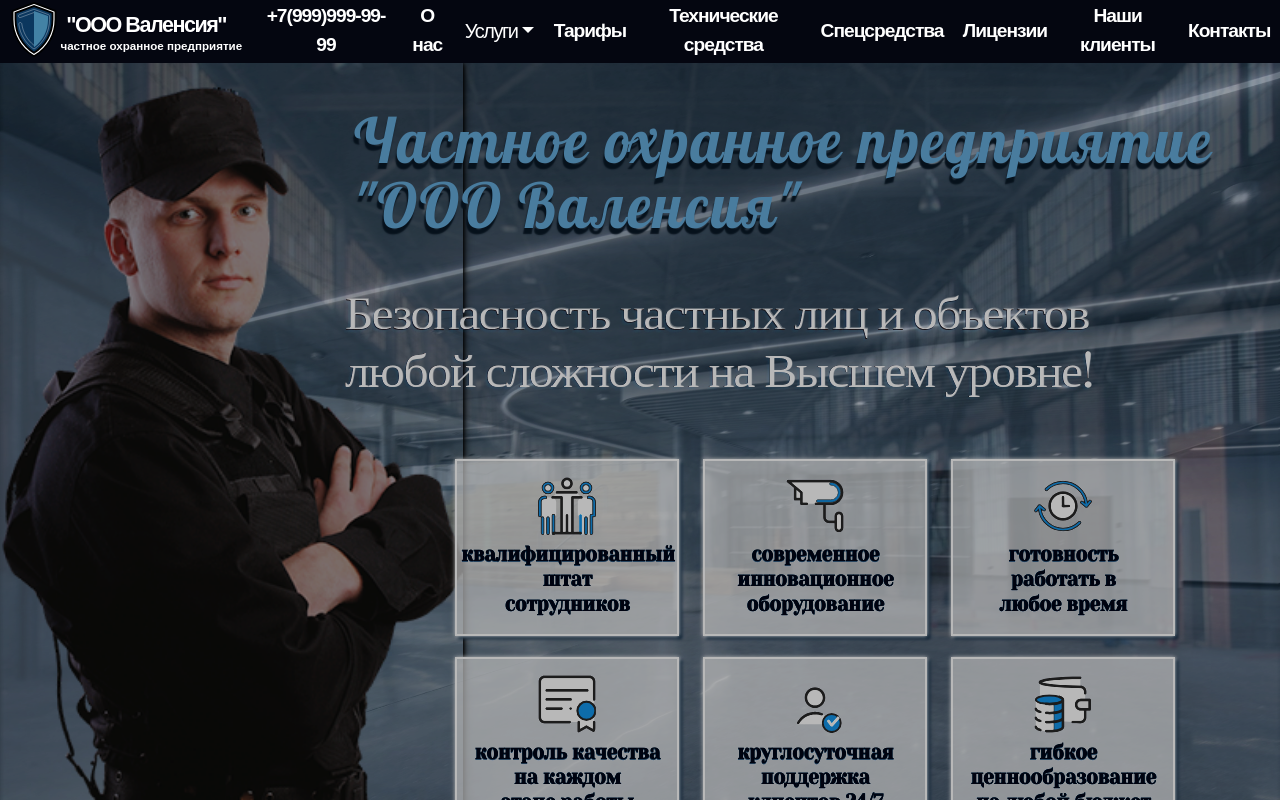
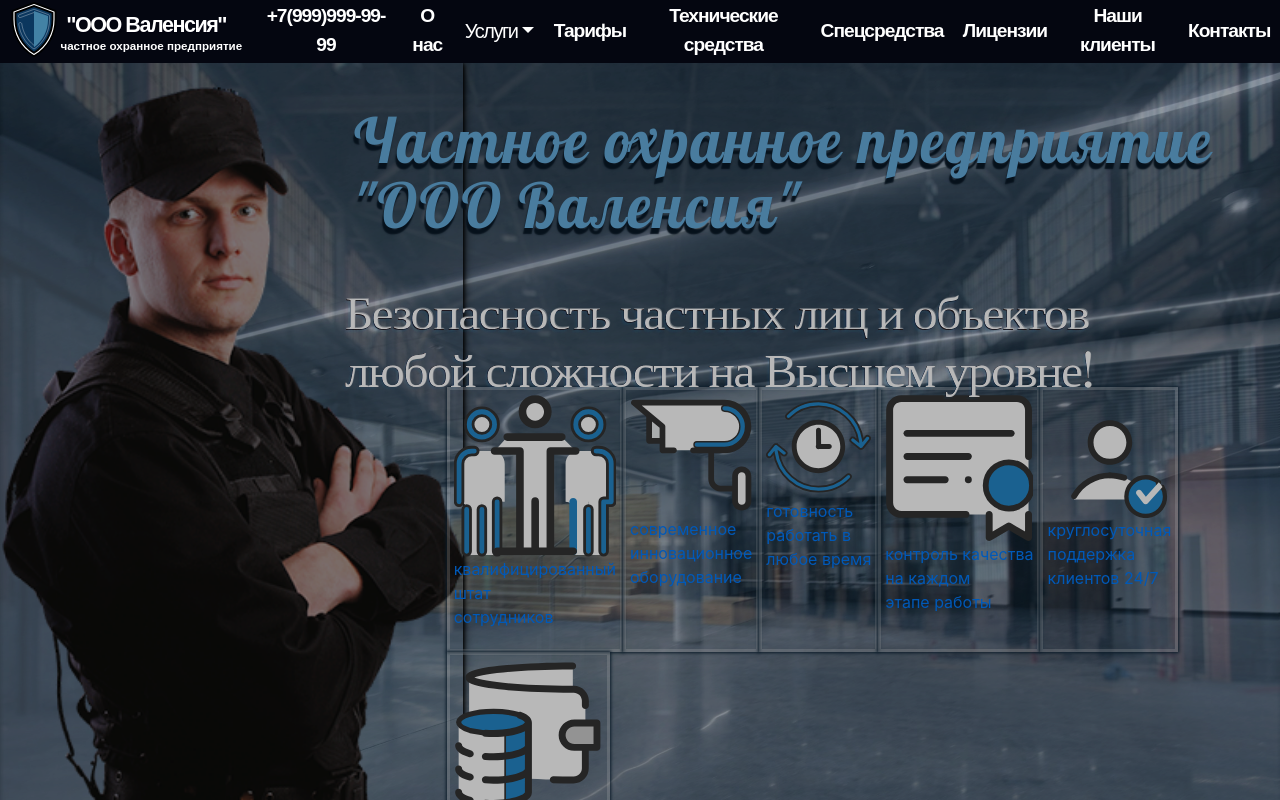
Before and after one commit to AnigalHub/Valencia, a Nuxt app: page / in a window 1280 px wide. Shown: the top 800 px of the page. Built offline with nearby package versions, Linux system fonts and the light colour scheme; a web font is replaced by a local one.

Commit message:
удалены стили - вынесены в общий файл

```diff
--- a/components/LandingPage/advantages.vue
+++ b/components/LandingPage/advantages.vue
@@ -4,8 +4,8 @@
       <div class="flex-container">
         <div class="type_guard_beautiful_block" v-for="advantage in Advanatages" :key="advantage.index">
           <router-link :to="advantage.link">
-        <component :is="advantage.svg"/>
-        <p class="text1" v-html="advantage.name"></p>
+            <component :is="advantage.svg"/>
+            <p class="textLandingPage" v-html="advantage.name"></p>
           </router-link>
         </div>
       </div>
@@ -27,33 +27,27 @@
             Advanatages:[
               {
                 name:"квалифицированный <br> штат <br> сотрудников",
-                svg:StateSVG,
-                link:'/company',
+                svg:StateSVG, link:'/company',
               },
               {
                 name:"современное <br> инновационное <br> оборудование",
-                svg:EquipmentSVG,
-                link:'/technical_means',
+                svg:EquipmentSVG, link:'/technical_means',
               },
               {
                 name:"готовность <br>  работать в <br> любое время",
-                svg:ClockSVG,
-                link:'/tariffs',
+                svg:ClockSVG, link:'/tariffs',
               },
               {
                 name:"контроль качества <br> на каждом <br> этапе работы",
-                svg:QualityControlSVG,
-                link:'/company',
+                svg:QualityControlSVG, link:'/company',
               },
               {
                 name:"круглосуточная <br>поддержка <br> клиентов 24/7",
-                svg:SupportSVG,
-                link:'/contact',
+                svg:SupportSVG, link:'/contact',
               },
               {
                 name:"гибкое <br> ценнообразование <br> на любой бюджет",
-                svg:PriceSVG,
-                link:'/tariffs',
+                svg:PriceSVG, link:'/tariffs',
               },
             ]
           }
@@ -61,57 +55,6 @@
     }
 </script>
 
-<style scoped lang="scss">
-  $border_1: #487fa3;
-  $border_2:rgba(0, 0, 0, 0.2);
-  #Advantages{
-    //padding: 2.5% 0;
-    height: 15rem;
-    //background:linear-gradient( to left top, #304153, #808da0, #304153);
-    //filter: brightness(70%);
-  }
-  .flex-container{
-    margin-top: 7.5%;
-    margin-left: 1%;
-    margin-right: 1%;
-  }
-  .flex-container > div {
-    width: 28.5%;
-    padding: 0.5%;
-    margin: 1.5% 3% 1.25% 0 !important;
-    position: relative;
-    float: left;
-    filter: contrast(120%)brightness(110%);
-    background-color: rgba(250, 250, 255,.7);
-    border: 2.5px solid rgba(255, 255, 255);
-    box-shadow: 0 0 4px white, 3px 3px 3px rgb(21, 44, 64);
-    &:hover{
-    }
-    p{
-      margin-bottom: 1rem !important;
-    }
-  }
-  svg{
-    margin-left: auto;
-    margin-right: auto;
-    display: block;
-    width: 60px !important;
-    height: 60px !important;
-    margin-top: 5%;
-    margin-bottom: 5%;
-    border-radius: 10%;
-    padding: .5%;
-  }
-  .text1{
-    font-family: 'Yeseva One', cursive;
-    font-weight: 600 !important;
-    letter-spacing: -.25px;
-    transform: scale(1, 1.1);
-    text-shadow: -.05px .25px .05px rgb(64, 94, 121);
-    font-size: 1.2rem;
-    line-height: 1.4rem;
-    text-align: center;
-    color: rgb(9, 24, 38);
-  }
+<style scoped>
 
 </style>
```
